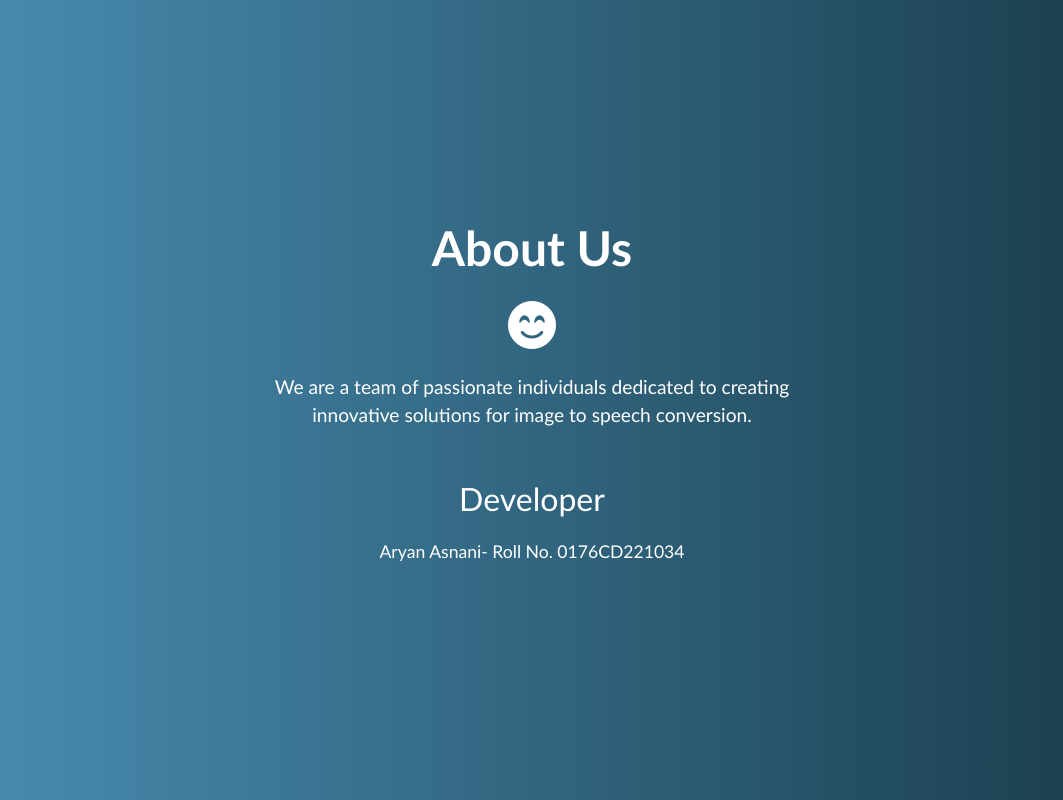
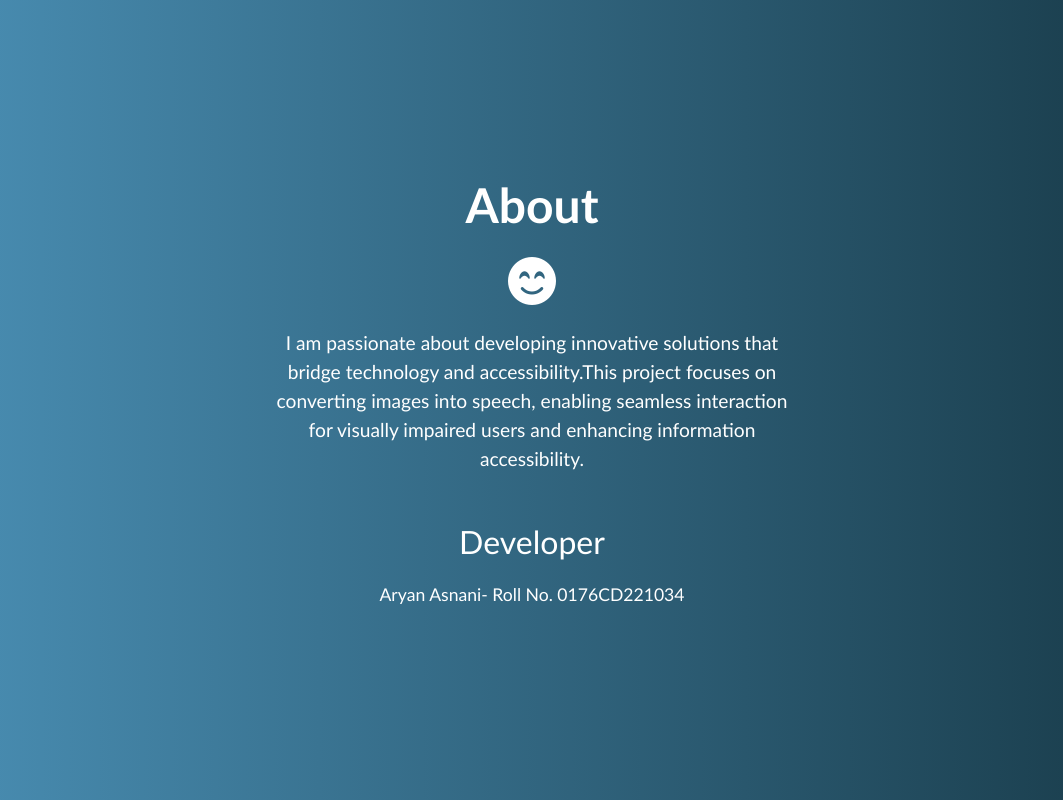
Before and after one commit to aryanasnani27/Image-to-Speech, a Flask app: page /about in a window 1280 px wide. Shown: the whole page, without its empty margins (108-1171 px from the left). Run offline with Flask 3, Linux system fonts and the light colour scheme; some libraries are stand-ins or nearby versions.

Commit message:
Update about.html

```diff
--- a/templates/about.html
+++ b/templates/about.html
@@ -20,10 +20,9 @@
         <div class="row justify-content-center align-items-center min-vh-100">
             <div class="col-md-6 text-center">
                 <div class="about-content">
-                    <h1 class="display-4 fw-bold mb-4">About Us</h1>
+                    <h1 class="display-4 fw-bold mb-4">About</h1>
                     <i class="fas fa-smile-beam fa-3x mb-4"></i>
-                    <p class="lead">We are a team of passionate individuals dedicated to creating innovative solutions
-                        for image to speech conversion.</p>
+                    <p class="lead">I am passionate about developing innovative solutions that bridge technology and accessibility.This project focuses on converting images into speech, enabling seamless interaction for visually impaired users and enhancing information accessibility.</p>
                     <div class="about-developer">
                         <h3>Developer</h3>
                         <ul>
```
